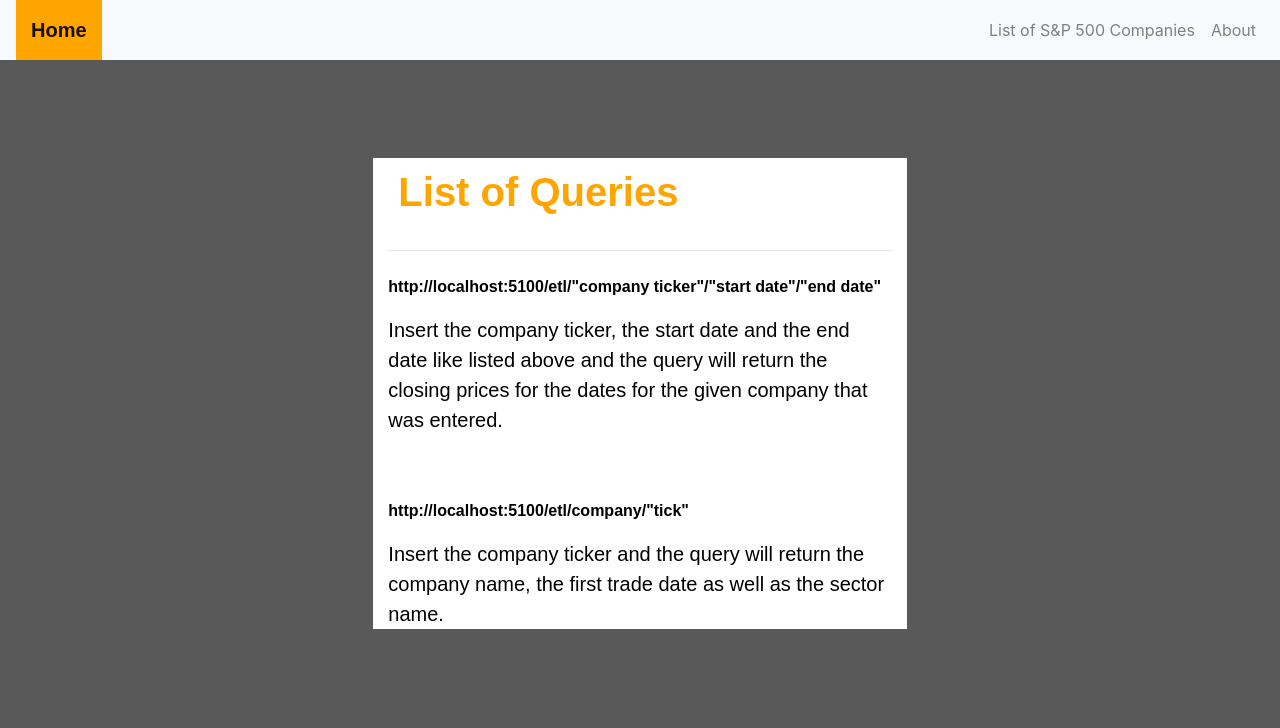
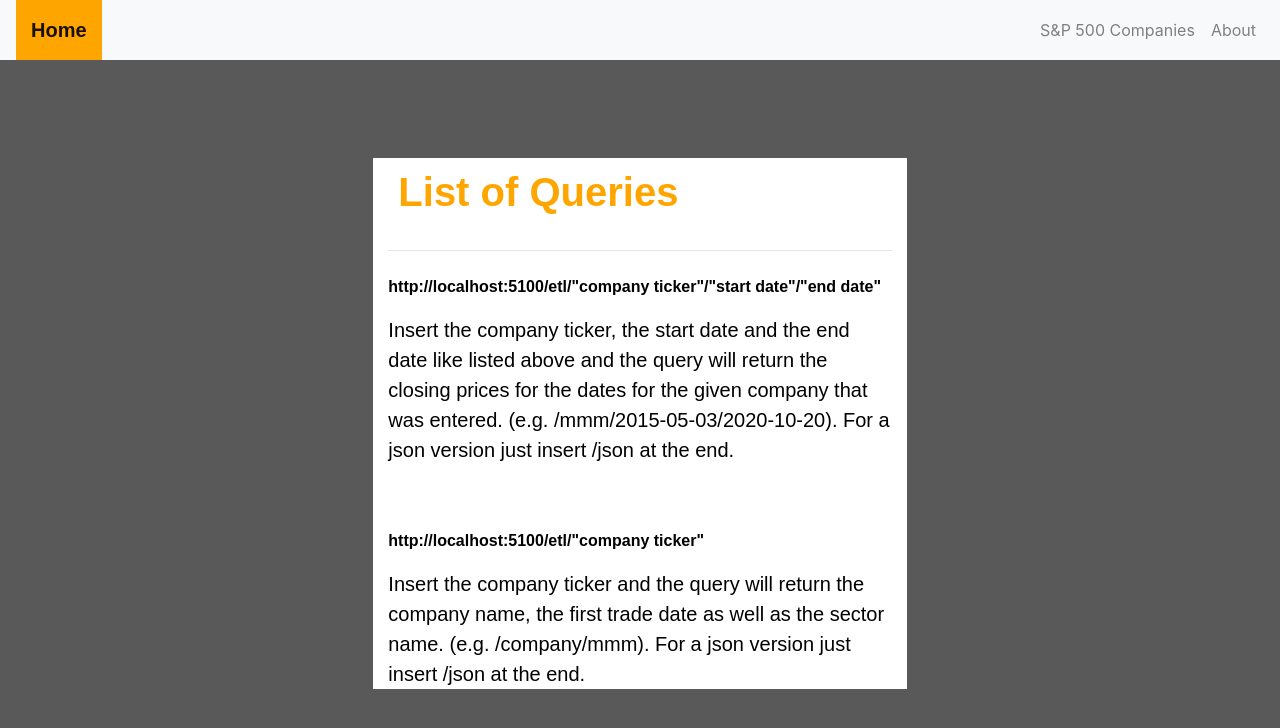
Before and after one commit to gpivaro/Project_ETL, a Flask app: page /etl in a window 1280 px wide. Shown: the top 728 px of the page. Run offline with Flask 2, Linux system fonts and the light colour scheme; parts of the project's set-up code (start-up, migrations or seed data) failed here and were passed over; some libraries are stand-ins or nearby versions.

Commit message:
Gabriel changes

```diff
--- a/Templates/index.html
+++ b/Templates/index.html
@@ -4,25 +4,34 @@
 <head>
   <meta charset="UTF-8">
   <title>ETL project</title>
-  <link rel="stylesheet" href="https://stackpath.bootstrapcdn.com/bootstrap/4.3.1/css/bootstrap.min.css" integrity="sha384-ggOyR0iXCbMQv3Xipma34MD+dH/1fQ784/j6cY/iJTQUOhcWr7x9JvoRxT2MZw1T" crossorigin="anonymous">
+  <link rel="stylesheet" href="https://stackpath.bootstrapcdn.com/bootstrap/4.3.1/css/bootstrap.min.css"
+    integrity="sha384-ggOyR0iXCbMQv3Xipma34MD+dH/1fQ784/j6cY/iJTQUOhcWr7x9JvoRxT2MZw1T" crossorigin="anonymous">
 
-  <script src="https://code.jquery.com/jquery-3.3.1.slim.min.js" integrity="sha384-q8i/X+965DzO0rT7abK41JStQIAqVgRVzpbzo5smXKp4YfRvH+8abtTE1Pi6jizo" crossorigin="anonymous"></script>
-  <script src="https://cdnjs.cloudflare.com/ajax/libs/popper.js/1.14.7/umd/popper.min.js" integrity="sha384-UO2eT0CpHqdSJQ6hJty5KVphtPhzWj9WO1clHTMGa3JDZwrnQq4sF86dIHNDz0W1" crossorigin="anonymous"></script>
-  <script src="https://stackpath.bootstrapcdn.com/bootstrap/4.3.1/js/bootstrap.min.js" integrity="sha384-JjSmVgyd0p3pXB1rRibZUAYoIIy6OrQ6VrjIEaFf/nJGzIxFDsf4x0xIM+B07jRM" crossorigin="anonymous"></script>
+  <script src="https://code.jquery.com/jquery-3.3.1.slim.min.js"
+    integrity="sha384-q8i/X+965DzO0rT7abK41JStQIAqVgRVzpbzo5smXKp4YfRvH+8abtTE1Pi6jizo"
+    crossorigin="anonymous"></script>
+  <script src="https://cdnjs.cloudflare.com/ajax/libs/popper.js/1.14.7/umd/popper.min.js"
+    integrity="sha384-UO2eT0CpHqdSJQ6hJty5KVphtPhzWj9WO1clHTMGa3JDZwrnQq4sF86dIHNDz0W1"
+    crossorigin="anonymous"></script>
+  <script src="https://stackpath.bootstrapcdn.com/bootstrap/4.3.1/js/bootstrap.min.js"
+    integrity="sha384-JjSmVgyd0p3pXB1rRibZUAYoIIy6OrQ6VrjIEaFf/nJGzIxFDsf4x0xIM+B07jRM"
+    crossorigin="anonymous"></script>
 
   <link rel="stylesheet" href="style.css">
 </head>
+
 <body>
   <nav class="navbar navbar-expand-lg navbar-light bg-light">
     <a class="navbar-brand" href="http://localhost:5100/etl">Home</a>
-    <button class="navbar-toggler" type="button" data-toggle="collapse" data-target="#navbarSupportedContent" aria-controls="navbarSupportedContent" aria-expanded="false" aria-label="Toggle navigation">
+    <button class="navbar-toggler" type="button" data-toggle="collapse" data-target="#navbarSupportedContent"
+      aria-controls="navbarSupportedContent" aria-expanded="false" aria-label="Toggle navigation">
       <span class="navbar-toggler-icon"></span>
     </button>
 
     <div class="collapse navbar-collapse" id="navbarSupportedContent">
       <ul class="navbar-nav ml-auto">
         <li class="nav-item">
-          <a class="nav-link" href="http://localhost:5100/etl/company">List of S&P 500 Companies</a>
+          <a class="nav-link" href="http://localhost:5100/etl/company">S&P 500 Companies</a>
         </li>
         <li class="nav-item">
           <a class="nav-link" href="http://localhost:5100/etl/about">About</a>
@@ -37,17 +46,19 @@
     <p class="p">
       http://localhost:5100/etl/"company ticker"/"start date"/"end date"
     </p>
+
     <p class="lead">
       Insert the company ticker, the start date and the end date like listed above
       and the query will return the closing prices for the dates for the given company
-            that was entered.
+      that was entered. (e.g. /mmm/2015-05-03/2020-10-20). For a json version just insert /json at the end.
     </p>
     <br><br>
     <p class="p">
-            http://localhost:5100/etl/company/"tick"
+      http://localhost:5100/etl/"company ticker"
     </p>
     <p class="lead">
       Insert the company ticker and the query will return the company name,
-            the first trade date as well as the sector name.
+      the first trade date as well as the sector name. (e.g. /company/mmm).
+      For a json version just insert /json at the end.
     </p>
   </div>
--- a/Templates/style.css
+++ b/Templates/style.css
@@ -21,6 +21,7 @@ p {
     font-family: Arial;
     font-weight: bold;
 }
+
 
 .p2 {
     color: black;
--- a/app.py
+++ b/app.py
@@ -36,13 +36,13 @@ app = Flask(__name__)
 # Routes
 
 # /
-# Home page. List all routes that are available.
+# Home page.
 @app.route("/etl")
 def welcome():
     return render_template("index.html")
 
 
-# Home page. List all routes that are available.
+# About page.
 @app.route("/etl/about")
 def about():
     return render_template("about.html")
@@ -50,7 +50,7 @@ def about():
 
 # Return a table with the query results for the companies table
 @app.route("/etl/company")
-def listcompanies():
+def companies_table():
     """Return a table with the list of companies"""
 
     companies_df = pd.read_sql(f"SELECT * FROM {table_companies}", engine)
@@ -59,30 +59,58 @@ def listcompanies():
 
     return html
 
-    #result = companies_df.to_json(orient="records")
-    #parsed = json.loads(result)
 
-    #return jsonify(parsed)
+# Return a json with the query results for the companies table
+@app.route("/etl/company/json")
+def company_json():
 
+    companies_df = pd.read_sql(f"SELECT * FROM {table_companies}", engine)
+
+    result = companies_df.to_json(orient="records")
+    parsed = json.loads(result)
+
+    return jsonify(parsed)
 
 
 # Return a table with the query results for the companies table
 @app.route("/etl/<company>/<start>/<end>")
-def listprice(company, start, end):
+def price_list(company, start, end):
     """Return a table with the list stock price"""
 
-    prices_df = pd.read_sql(f"Select c.comp_tick, c.sect_name, c.sub_sect_name, p.close_price AS CLOSING_PRICE, p.volume, p.date from {table_companies} AS c join {table_price} as p on p.comp_tick = c.comp_tick where c.comp_tick = '{company}' and p.date between '{start}' and '{end}'",engine)
+    prices_df = pd.read_sql(
+        f"Select c.comp_tick, c.sect_name, c.sub_sect_name, p.close_price AS CLOSING_PRICE, p.volume, p.date from {table_companies} AS c join {table_price} as p on p.comp_tick = c.comp_tick where c.comp_tick = '{company}' and p.date between '{start}' and '{end}'",
+        engine,
+    )
 
     html = prices_df.to_html()
 
     return html
 
 
+# Return a table with the query results for the companies table
+@app.route("/etl/<company>/<start>/<end>/json")
+def price_list_json(company, start, end):
+    """Return a table with the list stock price"""
+
+    prices_df = pd.read_sql(
+        f"Select c.comp_tick, c.sect_name, c.sub_sect_name, p.close_price AS CLOSING_PRICE, p.volume, p.date from {table_companies} AS c join {table_price} as p on p.comp_tick = c.comp_tick where c.comp_tick = '{company}' and p.date between '{start}' and '{end}'",
+        engine,
+    )
+
+    result = prices_df.to_json(orient="records")
+    parsed = json.loads(result)
+
+    return jsonify(parsed)
+
+
 # Return a json version of the company
-@app.route("/etl/company/<tick>")
-def company_tick(tick):
+@app.route("/etl/company/<tick>/json")
+def company_tick_json(tick):
 
-    Comp_info = pd.read_sql(f"Select c.comp_name, c.sect_name, c.first_trade_date from {table_companies} AS c  WHERE c.comp_tick = '{tick.upper()}'", engine)
+    Comp_info = pd.read_sql(
+        f"Select c.comp_name, c.sect_name, c.first_trade_date from {table_companies} AS c  WHERE c.comp_tick = '{tick.upper()}'",
+        engine,
+    )
 
     result = Comp_info.to_json(orient="records")
     parsed = json.loads(result)
@@ -90,6 +118,20 @@ def company_tick(tick):
     return jsonify(parsed)
 
 
+# Return a json version of the company
+@app.route("/etl/company/<tick>")
+def company_tick_table(tick):
+
+    Comp_info = pd.read_sql(
+        f"Select c.comp_name, c.sect_name, c.first_trade_date from {table_companies} AS c  WHERE c.comp_tick = '{tick.upper()}'",
+        engine,
+    )
+
+    html = Comp_info.to_html()
+
+    return html
+
+
 # The server is set to run on the computer IP address on the port 5100
 # Go to your http://ipaddress:5100
 if __name__ == "__main__":
```
Also changed, not shown: Templates/about.html (+29 -13 lines). Lines whose indentation alone changed are shown as unchanged.
